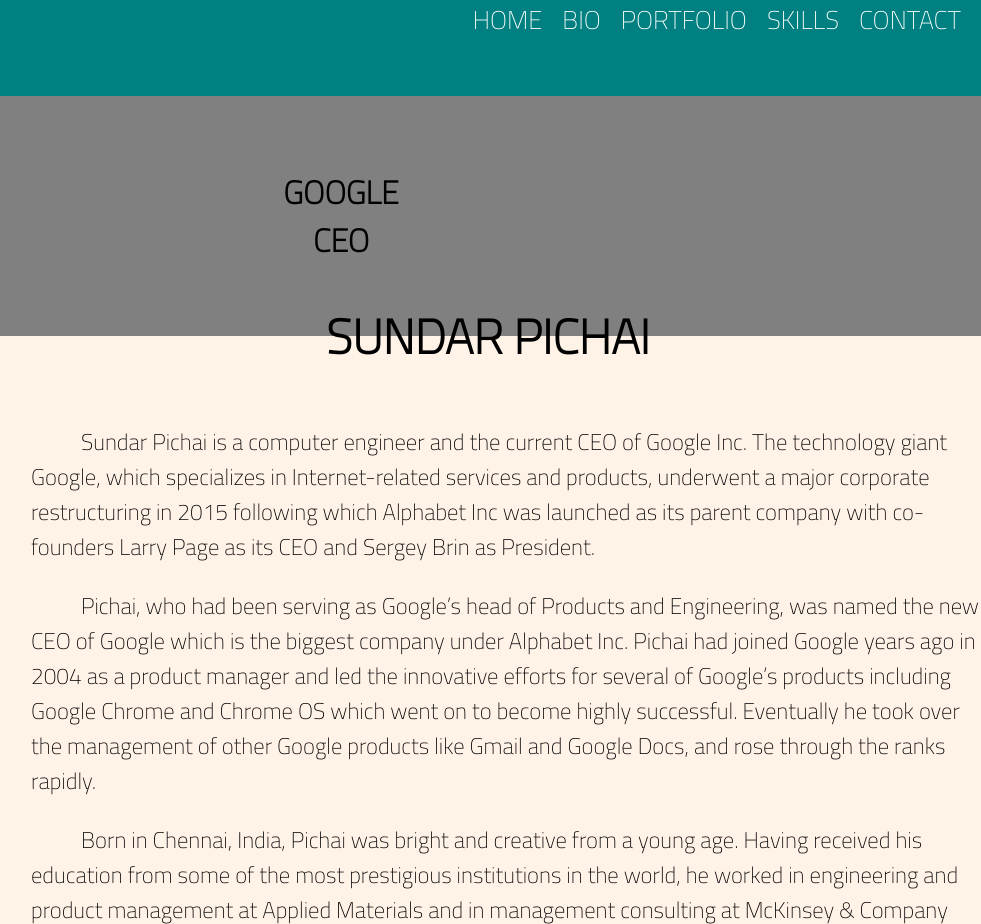
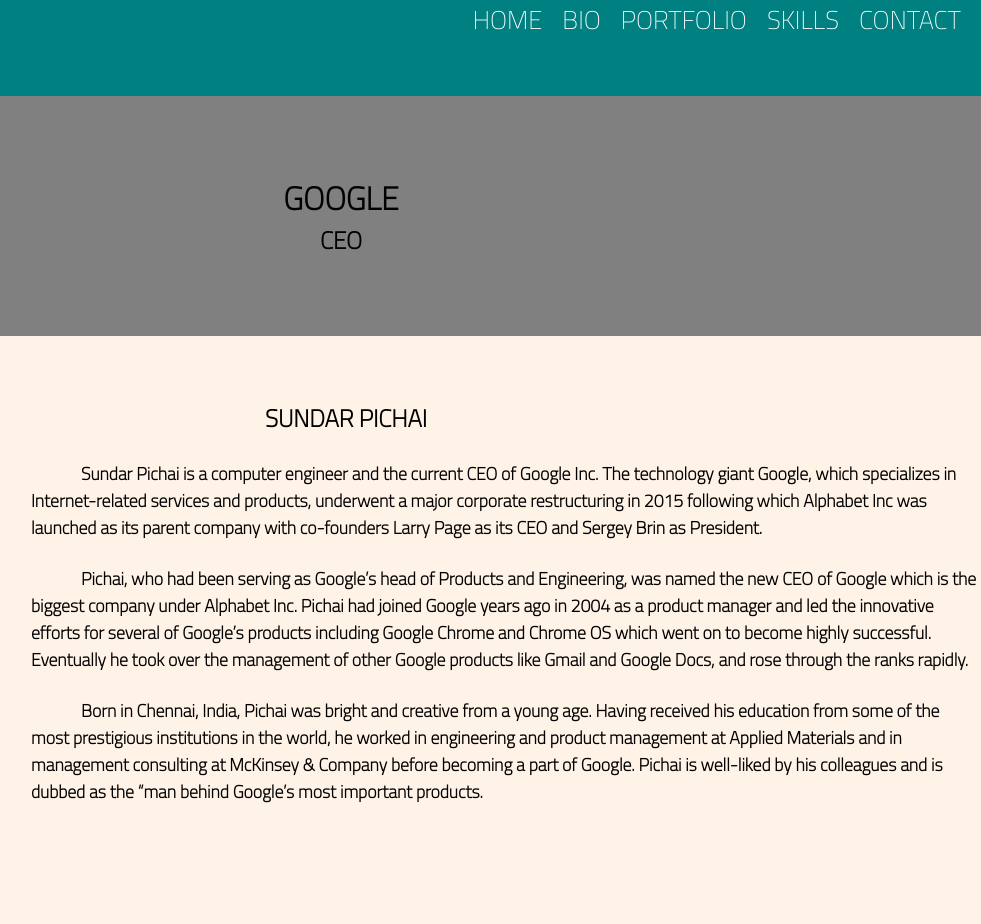
Before and after one commit to kaameshwaran/my-profile, a plain HTML site: page index.html in a window 1280 px wide. Shown: the top 924 px of the page, 299-1280 px from the left. Drawn offline with Linux system fonts and the light colour scheme.

Commit message:
Update style.css

```diff
--- a/style.css
+++ b/style.css
@@ -47,21 +47,25 @@ header{
     border-radius: 5000px;
     margin: 35px;
 }
+header div #ceo{
+    font-size: 1.5em;
+}
 #bio{
     display: flex;
     margin-top: 5%;
 }
 #bio h2{
-    position: absolute;
-    left: 625px;
-    top: 300px;
-    font-weight: 1000;
-    font-size: 3em;
+    text-align: center;
+    margin-right: 25vw;
+    font-size: 1.5em;
+}
+h5{
+    font-size: 1.2em;
 }
 #bio p{
     text-indent: 50px;
-    font-size: 0.6cm;
-    font-weight: 450;
+    font-size: 1.1em;
+    font-weight: bold;
 }
 #portfolio{
     text-align: center;
```
